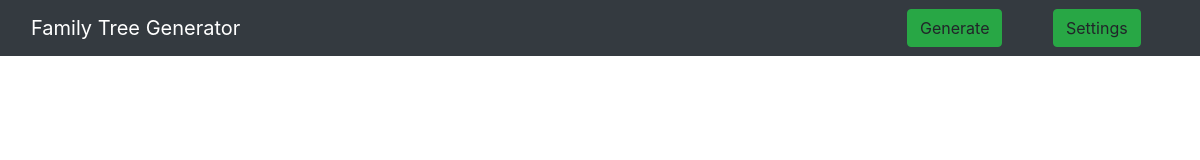
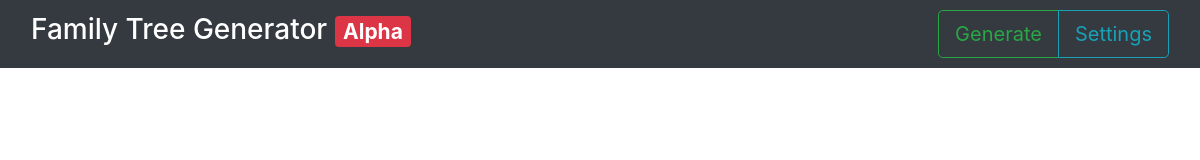
Before and after one commit to Desertbeagles/FamilyTreeGenerator, an Electron app: page src/index.html in a window 1200 px wide. Drawn offline with nearby package versions, Linux system fonts and the light colour scheme; no server answers.

Commit message:
Updated Graphics

```diff
--- a/src/index.html
+++ b/src/index.html
@@ -7,13 +7,13 @@
     <nav>
         <div class="navbar navbar-dark bg-dark">
             <div class="col-9">
-                <a class="navbar-brand" href="#">Family Tree Generator</a>
+                <a class="navbar-brand" href="#"><h3>Family Tree Generator <span class="badge badge-danger">Alpha</span></h3></a>
             </div>
-            <div class="col">
-                <a class="btn btn-success" id='generateBtn'>Generate</a>
-            </div>
-            <div class="col">
-                <a class="btn btn-success" id='settingsBtn'>Settings</a>
+            <div class = "col-md-auto">
+                <div class="btn-group btn-group-lg" role="group" aria-label="Basic example">
+                  <button type="button" class="btn btn-outline-success" id='generateBtn'>Generate</button>
+                  <button type="button" class="btn btn-outline-info" id='settingsBtn'>Settings</button>
+                </div>
             </div>
         </div>
     </nav>
```
Also changed, not shown: src/settings.html (+2 -2 lines).
